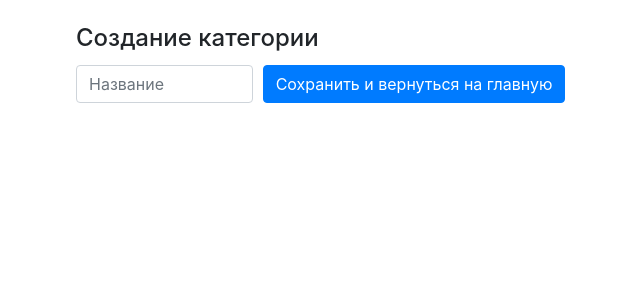
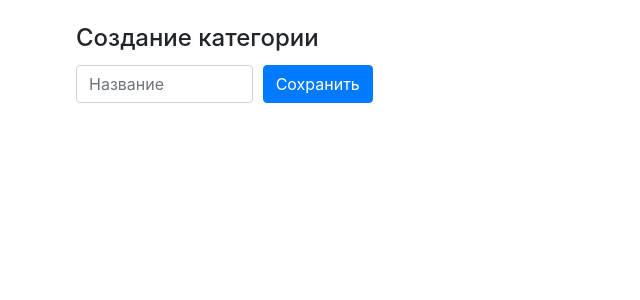
Before and after one commit to Dr0nx/adpp, a Python web app: template lesson_5/templates/create_category.html in a window 1280 px wide. Shown: the part 56-356 px from the top of the page, without its empty margins (9-649 px from the left). Run offline with Jinja, Linux system fonts and the light colour scheme; the template is opened without the code that fills it, so the values that code supplies are empty; some libraries are stand-ins or nearby versions.

Commit message:
Update create_category.html

```diff
--- a/lesson_5/templates/create_category.html
+++ b/lesson_5/templates/create_category.html
@@ -18,7 +18,7 @@
             <input class="form-control" id="inlineFormInputName" placeholder="Название" type="text" name="name">
         </div>
         <div class="col-auto my-1">
-            <button class="btn btn-primary" type="submit">Сохранить и вернуться на главную</button>
+            <button class="btn btn-primary" type="submit">Сохранить</button>
         </div>
     </div>
 </form>
```
